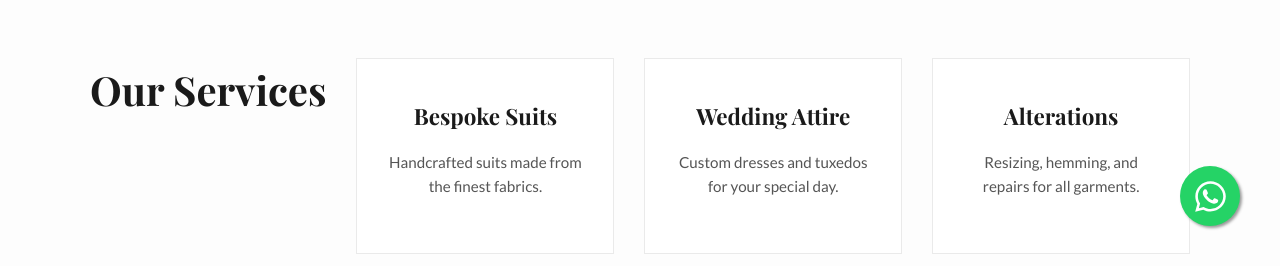
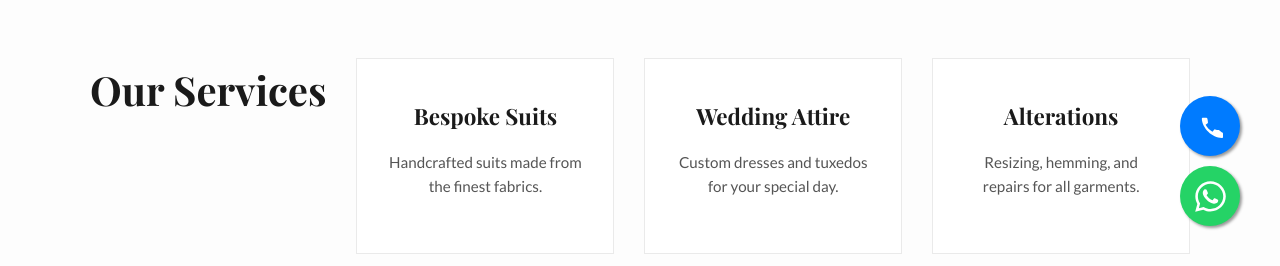
Before and after one commit to Prasann62/shop, a plain HTML site: page index.html in a window 1280 px wide. Shown: the part 534-800 px from the top of the page. Drawn offline with nearby package versions, Linux system fonts and the light colour scheme; a web font is replaced by a local one.

Commit message:
Add_floating_buttons_FAQ_and_Lightbox

```diff
--- a/css/style.css
+++ b/css/style.css
@@ -520,6 +520,37 @@ footer .container {
   fill: white;
 }
 
+/* --- CALL FLOATING BUTTON --- */
+.call-float {
+  position: fixed;
+  width: 60px;
+  height: 60px;
+  bottom: 110px;
+  /* Stacked above WhatsApp */
+  right: 40px;
+  background-color: #007bff;
+  color: #FFF;
+  border-radius: 50px;
+  text-align: center;
+  font-size: 30px;
+  box-shadow: 2px 2px 3px #999;
+  z-index: 100;
+  display: flex;
+  align-items: center;
+  justify-content: center;
+  transition: background-color 0.3s;
+}
+
+.call-float:hover {
+  background-color: #0056b3;
+}
+
+.call-icon {
+  width: 25px;
+  height: 25px;
+  fill: white;
+}
+
 /* Lightbox Styles */
 .lightbox {
   display: none;
--- a/index.html
+++ b/index.html
@@ -3,7 +3,7 @@
 
 <head>
     <meta charset="UTF-8" />
-    <title>Your Tailoring Shop Name</title>
+    <title>EasyFit Tailors</title>
     <meta name="viewport" content="width=device-width, initial-scale=1.0" />
 
     <!-- 8. META DESCRIPTION FOR GOOGLE -->
@@ -16,7 +16,7 @@
   {
     "@context": "https://schema.org",
     "@type": "Tailor",
-    "name": "Your Tailoring Shop",
+    "name": "EasyFit Tailors",
     "image": "https://your-website.com/logo.jpg",
     "telephone": "+1-234-567-8900",
     "address": {
@@ -228,8 +228,16 @@
         </div>
     </section>
 
+    <!-- CALL FLOATING BUTTON -->
+    <a href="tel:+919047688178" class="call-float">
+        <svg class="call-icon" xmlns="http://www.w3.org/2000/svg" viewBox="0 0 24 24">
+            <path
+                d="M20.01 15.38c-1.23 0-2.42-.2-3.53-.56a.977.977 0 0 0-1.01.24l-1.57 1.97c-2.83-1.44-5.15-3.75-6.59-6.59l1.97-1.57c.26-.26.35-.63.24-1.01a17.9 17.9 0 0 0-.56-3.53.995.995 0 0 0-1-.75h-3.3c-.55 0-1 .45-1 1C4.06 13.52 13.52 23 23 23c.55 0 1-.45 1-1v-3.3c0-.52-.42-.97-.93-1.02z" />
+        </svg>
+    </a>
+
     <!-- WHATSAPP FLOATING BUTTON -->
-    <a href="https://wa.me/1234567890" class="whatsapp-float" target="_blank">
+    <a href="https://wa.me/+919047688178" class="whatsapp-float" target="_blank">
         <svg class="whatsapp-icon" xmlns="http://www.w3.org/2000/svg" viewBox="0 0 448 512">
             <path
                 d="M380.9 97.1C339 55.1 283.2 32 223.9 32c-122.4 0-222 99.6-222 222 0 39.1 10.2 77.3 29.6 111L0 480l117.7-30.9c32.4 17.7 68.9 27 106.1 27h.1c122.3 0 224.1-99.6 224.1-222 0-59.3-25.2-115-67.1-157zm-157 341.6c-33.2 0-65.7-8.9-94-25.7l-6.7-4-69.8 18.3L72 359.2l-4.4-7c-18.5-29.4-28.2-63.3-28.2-98.2 0-101.7 82.8-184.5 184.6-184.5 49.3 0 95.6 19.2 130.4 54.1 34.8 34.9 56.2 81.2 56.1 130.5 0 101.8-84.9 184.6-186.6 184.6zm101.2-138.2c-5.5-2.8-32.8-16.2-37.9-18-5.1-1.9-8.8-2.8-12.5 2.8-3.7 5.6-14.3 18-17.6 21.8-3.2 3.7-6.5 4.2-12 1.4-32.6-16.3-54-29.1-75.5-66-5.7-9.8 5.7-9.1 16.3-30.3 1.8-3.7.9-6.9-.5-9.7-1.4-2.8-12.5-30.1-17.1-41.2-4.5-10.8-9.1-9.3-12.5-9.5-3.2-.2-6.9-.2-10.6-.2-3.7 0-9.7 1.4-14.8 6.9-5.1 5.6-19.4 19-19.4 46.3 0 27.3 19.9 53.7 22.6 57.4 2.8 3.7 39.1 59.7 94.8 83.8 35.2 15.2 49 16.5 66.6 13.9 10.7-1.6 32.8-13.4 37.4-26.4 4.6-13 4.6-24.1 3.2-26.4-1.3-2.5-5-3.9-10.5-6.6z" />
```
